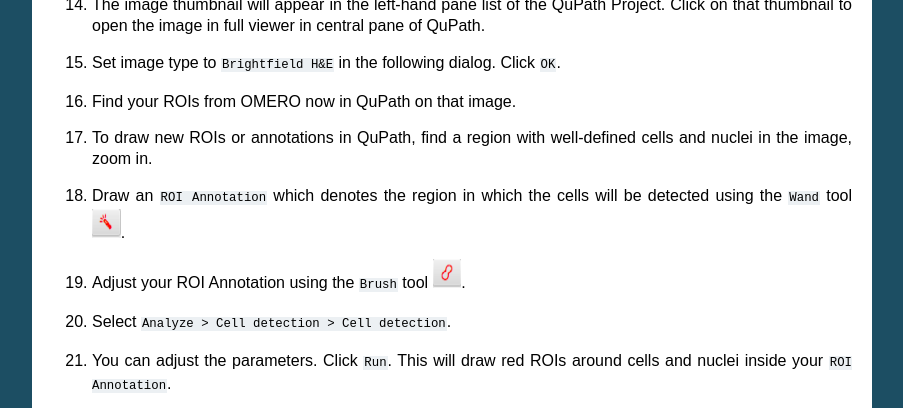
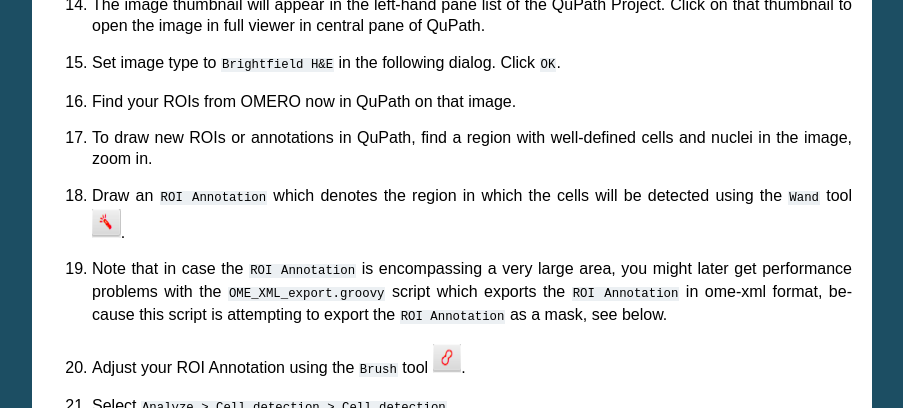
Before and after one commit to ome/omero-guide-qupath, a Sphinx documentation site: the page built from docs/qupath.rst, in a window 1280 px wide and 900 px high, scrolled down 1821 px, cut to the strip 0-408 px from the top of the window. Shown: the whole strip, without its empty margins (198-1101 px from the left). Built offline with Sphinx 7.4.7, drawn with Linux system fonts in a browser that asks for light colours.

Commit message:
Add warning about large magic wand ROIs and performance

```diff
--- a/docs/qupath.rst
+++ b/docs/qupath.rst
@@ -78,6 +78,8 @@ Step-by-step
 #. To draw new ROIs or annotations in QuPath, find a region with well-defined cells and nuclei in the image, zoom in.
 
 #. Draw an ``ROI Annotation`` which denotes the region in which the cells will be detected using the ``Wand`` tool |image2|.
+
+#. Note that in case the ``ROI Annotation`` is encompassing a very large area, you might later get performance problems with the ``OME_XML_export.groovy`` script which exports the ``ROI Annotation`` in ome-xml format, because this script is attempting to export the ``ROI Annotation`` as a mask, see below.
 
 #. Adjust your ROI Annotation using the ``Brush`` tool |image3|.
 
```
